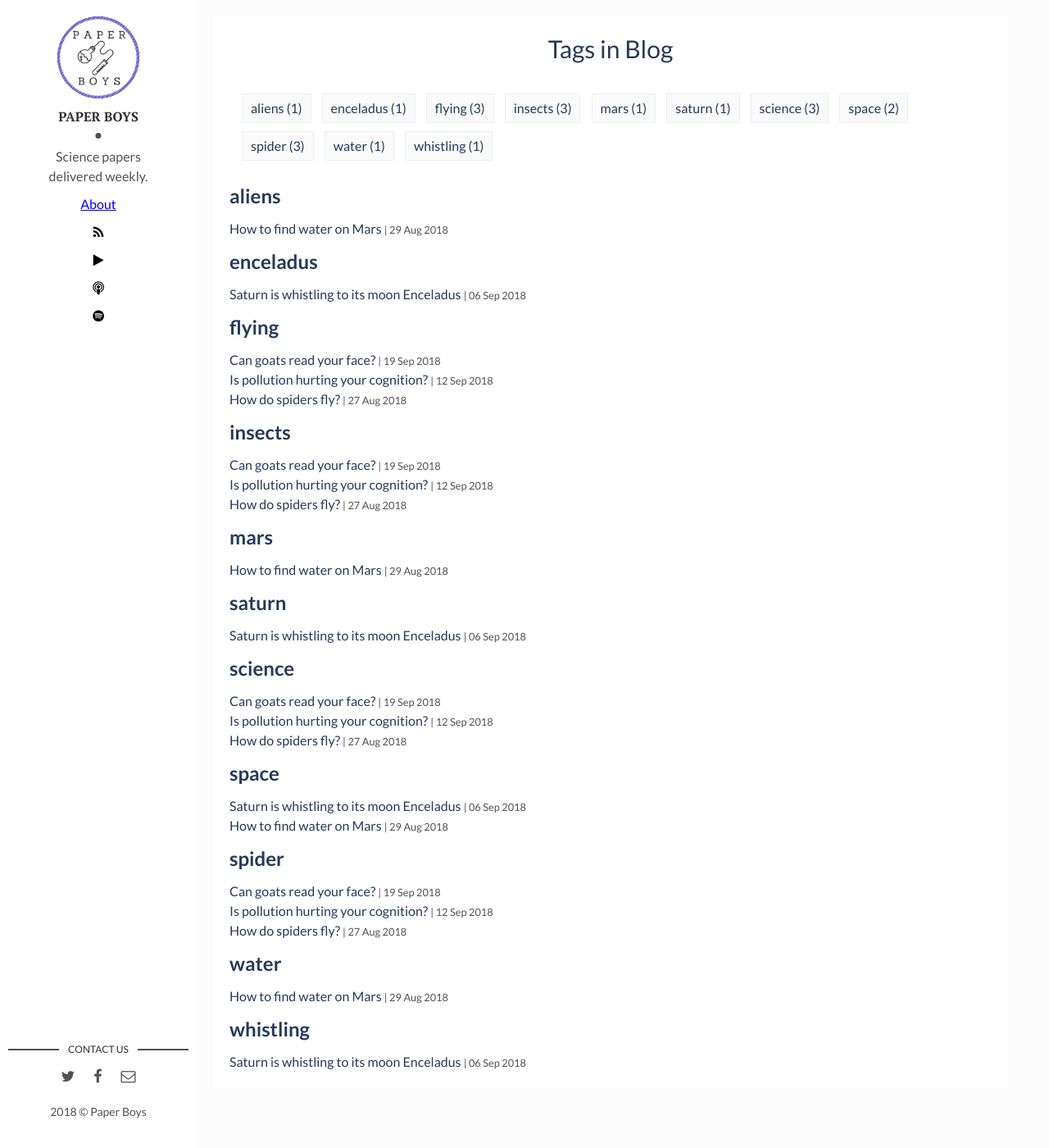
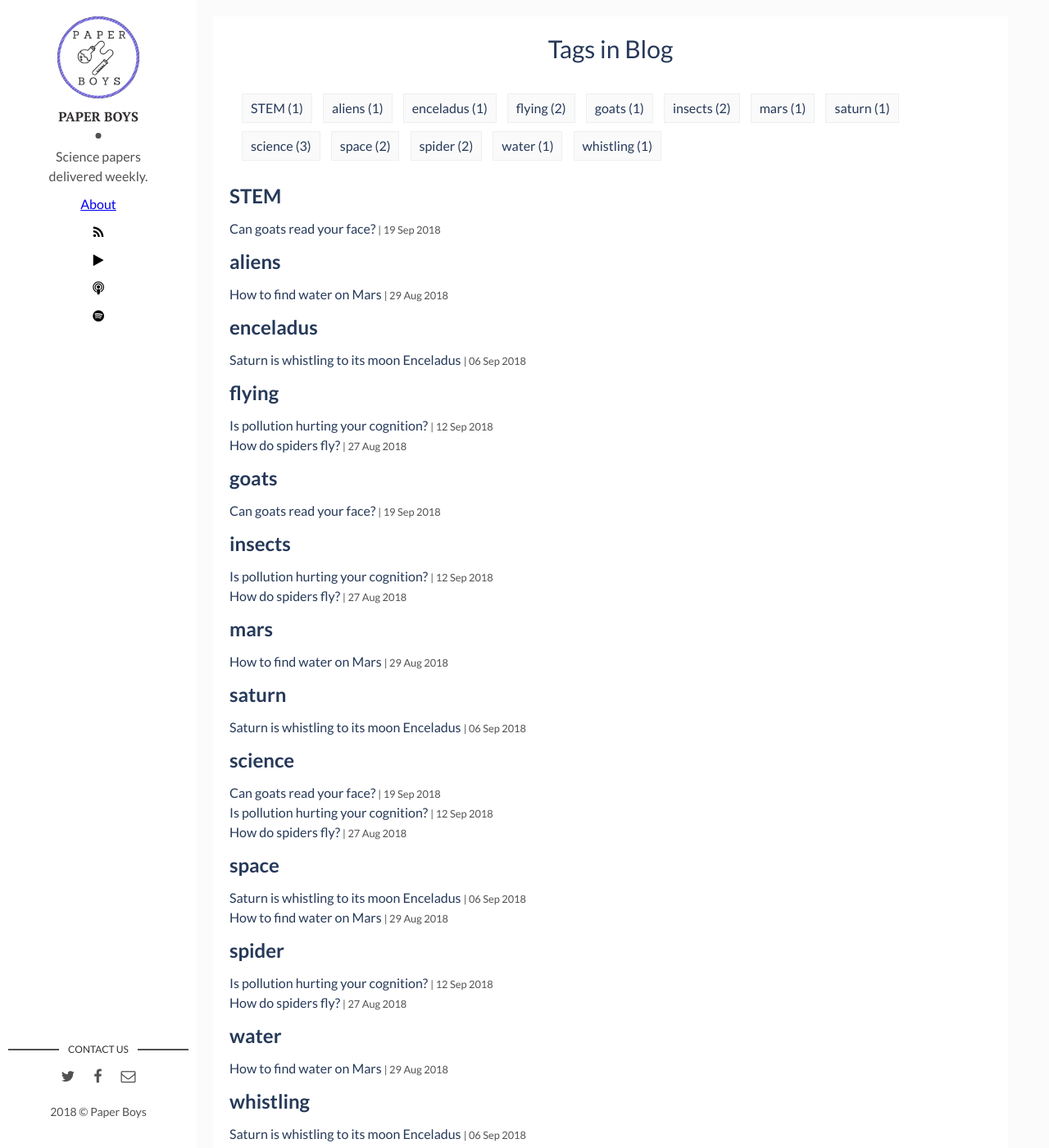
Before and after one commit to paperboyspodcast/paperboyspodcast.github.io, a Jekyll site: the page built from tags.html, in a window 1280 px wide and 1400 px high. Shown: the whole window at 82% size. Built offline with Jekyll 4.4.1, drawn with Linux system fonts in a browser that asks for light colours.

Commit message:
Update 2019-09-20-Can-goats-read-your-face.md

```diff
--- a/_posts/2019-09-20-Can-goats-read-your-face.md
+++ b/_posts/2019-09-20-Can-goats-read-your-face.md
@@ -5,7 +5,7 @@ date: 2018-09-20 00:00:00 +0300
 description: Goats may be able to recognize human emotions... # Add post description (shows up as description on social media posts)
 img: goats.jpg # Add image post (optional)
 audio: goats.html
-tags: [science, spider, flying, insects] # add tag
+tags: [science, goats, STEM] # add tag
 ---
 
 Next time you meet a goat, make sure you put your best face on...but be careful which side you're standing on. Find out why when Charlie unravels a new paper that changes the way we look at goats.
```
